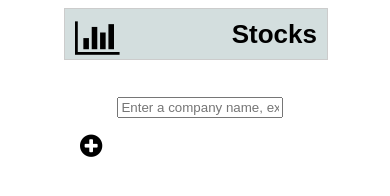
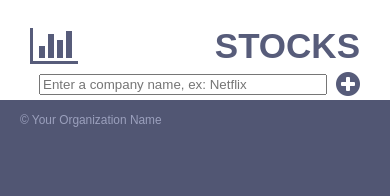
Before and after one commit to simxas/js-test, a website: page public/index.html in a window 390 px wide. Drawn offline with Linux system fonts and the light colour scheme.

Commit message:
more responsive design

```diff
--- a/public/index.html
+++ b/public/index.html
@@ -7,26 +7,41 @@
 
         <link type="text/css" rel="stylesheet" href="./style.css"/>
         <link rel="stylesheet" href="https://maxcdn.bootstrapcdn.com/font-awesome/4.4.0/css/font-awesome.min.css">
+        <link rel="stylesheet" type="text/css" href="./screen_layout_large.css" />
+        <link rel="stylesheet" type="text/css" media="only screen and (min-width:50px) and (max-width:500px)" href="./screen_layout_small.css" />
+        <link rel="stylesheet" type="text/css" media="only screen and (min-width:501px) and (max-width:800px)" href="./screen_layout_medium.css" />
+        <!--[if lt IE 9]>
+            <script src="http://html5shiv.googlecode.com/svn/trunk/html5.js"></script>
+        <![endif]-->
     </head>
     <body>
-        <div class="wrapper">
-            <div class="headerBar">
+
+        <div class="page">
+
+            <header>
+
                 <i class="fa fa-bar-chart fa-3x"></i>
-                <h1>Stocks</h1>
+
                 <div class="input">
                     <form>
                         <input type="text" class="search-input" placeholder="Enter a company name, ex: Netflix"/>
                         <i class="fa fa-plus-circle fa-2x"></i>
                     </form>
                 </div>
+
+                <h1>Stocks</h1>
+
+            </header>
+
+            <div class="main_container">
+                <div id="errors"></div>
+                <table id="dataTable" style="width:100%"></table>
             </div>
-            <div class="main">
-                <div id="errors"></div>
-                <div>
-                <table id="dataTable" style="width:100%"></table>
-                </div>
-            </div>
-        </div>
+            <footer>
+                &copy; Your Organization Name
+            </footer>
+        </div><!-- end of page class -->
+
 
         <script type="text/javascript" src="./vendor/jquery/jquery-2.1.4.min.js"></script>
         <script type="text/javascript" src="./Elements.js"></script>
--- /dev/null
+++ b/public/screen_layout_large.css
@@ -0,0 +1,43 @@
+@charset "UTF-8";
+
+/* Layout (global rules for all sizes) */
+body {
+    margin: 0;
+    padding: 0;
+}
+
+/* Layout Large Screens (default for older browsers) */
+header {
+    height: 100px;
+}
+.fa-bar-chart {
+    position: relative;
+    float: left;
+    top: 25px;
+    left: 30px;
+}
+
+header h1 {
+    position: relative;
+    float: right;
+    top: 35px;
+    right: 30px;
+}
+
+.input {
+    position: absolute;
+    float: left;
+    top: 10px;
+    left: 30%;
+}
+.search-input {
+    width: 300px;
+}
+.fa-plus-circle {
+    position: relative;
+    top: 5px;
+}
+
+@media screen and (max-width: 990px) {
+    footer { padding-left: 20px; }
+}
--- /dev/null
+++ b/public/screen_layout_medium.css
@@ -0,0 +1,12 @@
+@charset "UTF-8";
+
+/* Layout Medium Screens */
+.input {
+    position: absolute;
+    float: left;
+    top: 10px;
+    left: 30%;
+}
+.search-input {
+    width: 150px;
+}
--- /dev/null
+++ b/public/screen_layout_small.css
@@ -0,0 +1,17 @@
+@charset "UTF-8";
+
+/* Layout Small Screens */
+.input {
+    position: absolute;
+    float: left;
+    top: 50px;
+    left: 10%;
+}
+.search-input {
+    width: 280px;
+}
+.fa-plus-circle {
+    position: relative;
+    top: 5px;
+    right: 10px;
+}
--- a/public/style.css
+++ b/public/style.css
@@ -1,37 +1,38 @@
-html {
-    overflow-y: scroll;
+@charset "UTF-8";
+
+/* Global Content Formatting and Styles */
+body {
+    color: #575c7a;
+    line-height: 1.5em;
+    font-family: sans-serif;
+    font-size: 14px;
+    background: #515673;
 }
-body {
-    font-size: 13px;
-    font-family: Arial, helvetica, sans-serif;
+
+header {
+    height: 100px;
+}
+
+.page {
+    max-width: 980px;
+    margin: 0px auto 0px auto;
+    position: relative;
+    background-color: #fff;
 }
 
 h1 {
-    float: right;
-    margin-top: 0px;
-    padding: 10px;
+    font-size: 2.5em;
+    text-transform: uppercase;
+    margin: 0 0 .5em 0;
 }
 
-.headerBar {
-    height: 50px;
-    background: hsl(182, 15%, 85%);
-    border: 1px solid #CCC;
-    width: 70%;
-    margin: auto 15%;
+footer {
+    font-size: .85em;
+    color: #9ba0bd;
+    background-color: #515673;
+    padding: 10px 10px 10px 0;
 }
 
-.search-input {
-    width: 60%;
-    float: left;
-    margin-left: 20%;
-    margin-top: 20px;
-}
-
-.main {
-    width: 70%;
-    margin-left: 15%;
-    margin-top: 60px;
-}
 
 /*===========================*/
 /*table*/
@@ -58,9 +59,6 @@ td:nth-child(3) { background: hsl(182, 35%, 85%); }
 /*===========================*/
 /*fa icons*/
 /*===========================*/
-.fa-bar-chart {
-    padding: 10px;
-}
 
 .fa-plus-circle {
     padding: 15px;
```
Also changed, not shown: 2 other files.
